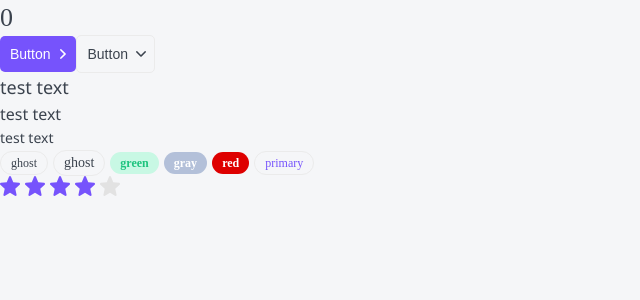
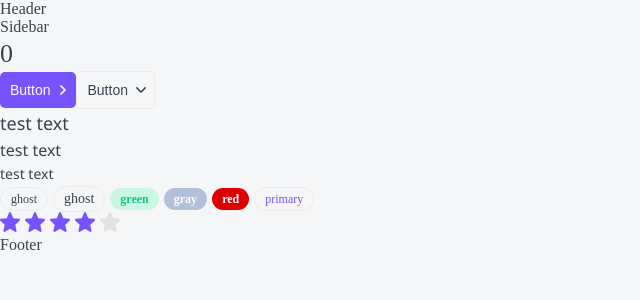
Before and after one commit to dimonenm/next-js, a Next.js app in the folder top-app/: page / in a window 1280 px wide. Shown: the top 300 px of the page, without its empty margins (0-640 px from the left). Built offline with nearby package versions, Linux system fonts and the light colour scheme.

Commit message:
h18.08.2022

```diff
--- a/top-app/layout/Layout.tsx
+++ b/top-app/layout/Layout.tsx
@@ -1,8 +1,12 @@
 import { LayoutProps } from "./Layout.props"
-import styles from './P.module.css';
+import styles from './Layout.module.css';
 import cn from 'classnames';
+import { Header } from "./Header/Header";
+import { Sidebar } from "./Sidebar/Sidebar";
+import { Footer } from "./Footer/Footer";
+import { FunctionComponent } from "react";
 
-export const Layout = ({ children }: LayoutProps): JSX.Element => {
+const Layout = ({ children }: LayoutProps): JSX.Element => {
   return (
     <>
       <Header />
@@ -16,3 +20,13 @@
     </>
   )
 }
+
+export const withLayout = <T extends Record<string, unknown>>(Component: FunctionComponent<T>) => {
+  return function withLayoutComponent(props: T): JSX.Element {
+    return (
+      <Layout>
+        <Component {...props}></Component>
+      </Layout>
+    )
+  }
+}
--- a/top-app/pages/index.tsx
+++ b/top-app/pages/index.tsx
@@ -2,8 +2,9 @@
 import Image from 'next/image'
 import { useEffect, useState } from 'react'
 import { Button, Htag, P, Rating, Tag } from '../components'
+import { withLayout } from '../layout/Layout'
 
-export default function Home(): JSX.Element {
+function Home(): JSX.Element {
   const [counter, setCounter] = useState<number>(0)
   const [rating, setRating] = useState<number>(4)
 
@@ -31,3 +32,5 @@
     </>
   )
 }
+
+export default withLayout(Home)
```
